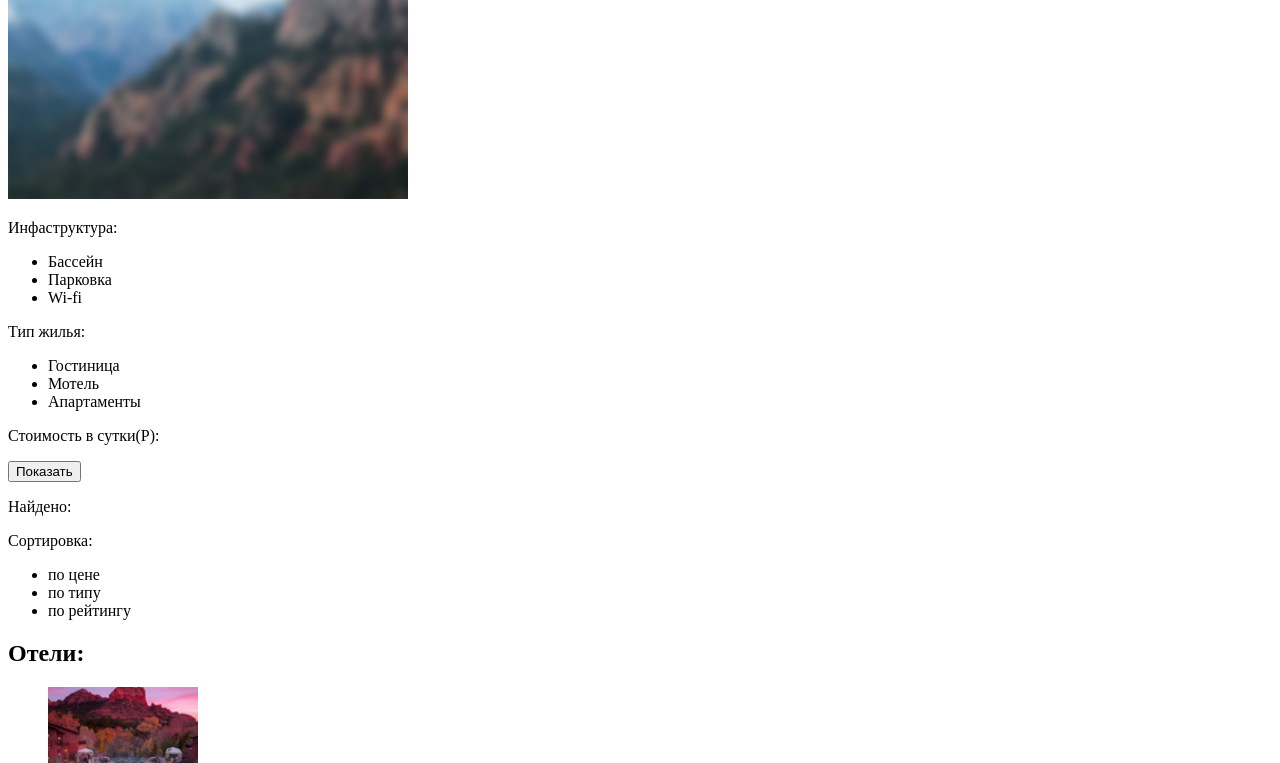
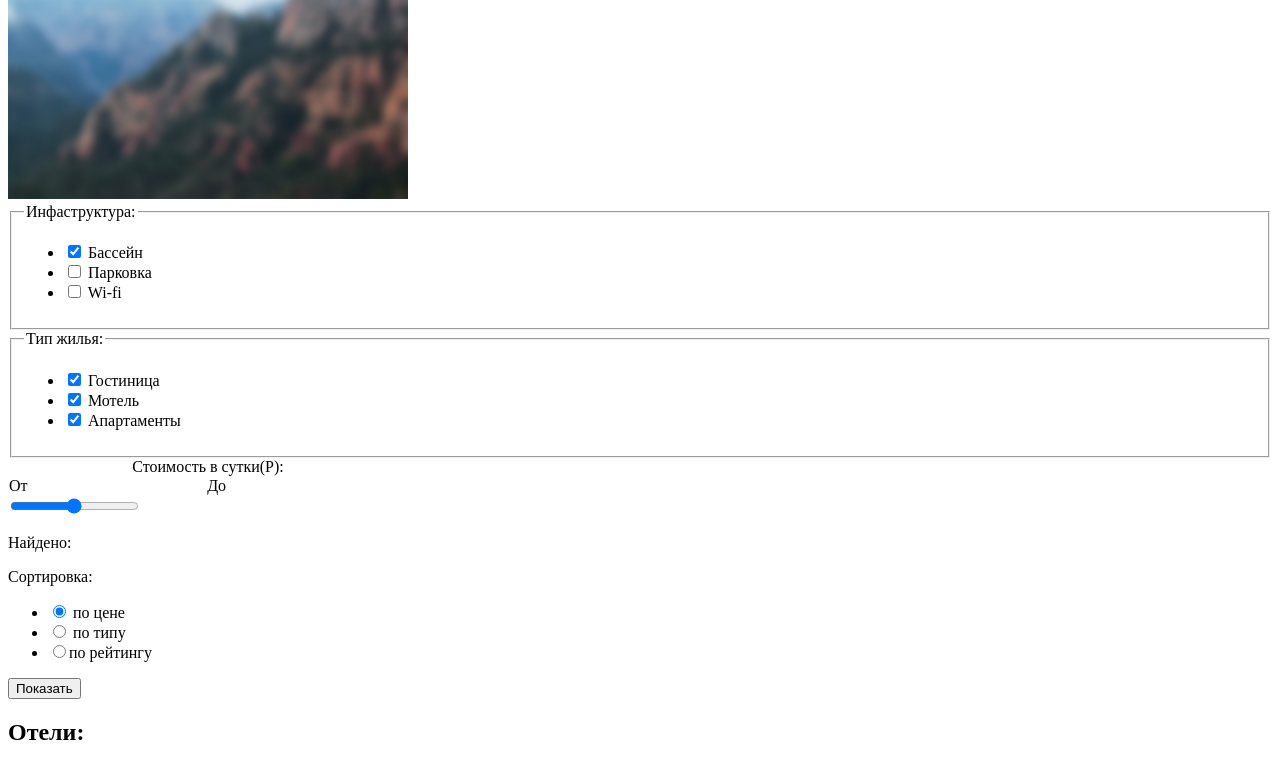
Before and after one commit to Vasiliizemov/1132779-sedona-26, a plain HTML site: page hotels.html in a window 1280 px wide. Shown: the part 188-951 px from the top of the page. Drawn offline with Linux system fonts and the light colour scheme.

Commit message:
Выполнил задание по интерактивной разметке

```diff
--- a/hotels.html
+++ b/hotels.html
@@ -17,29 +17,71 @@
 	</nav>
 </header>
 <main>
-	<section>
-		<div class="header-row"><h2>Критерии выбора жилья</h2>
-			<img src="img/header-row.jpg" width="400" height="200" alt="фоновая картинка">
-		<div class="header-col"><p>Инфаструктура:</p>
-		<ul>
-			<li>Бассейн</li>
-			<li>Парковка</li>
-			<li>Wi-fi</li>
-		</ul></div>
-		<div class="header-col"><p>Тип жилья:</p>
-		<ul>
-			<li>Гостиница</li>
-			<li>Мотель</li>
-			<li>Апартаменты</li>
-		</ul></div>
-		<div class="header-col-wide"><p>Стоимость в сутки(Р):</p><!-- Здесь будет цена(Тема "про инпуты")--> <button type="button">Показать</button></div></div>
-	     <div class="header-row-small"><p>Найдено:</p>
-	     <p>Сортировка:</p>
-	     <ul>
-	     	<li>по цене</li>
-	     	<li>по типу</li>
-	     	<li>по рейтингу</li>
-	     </ul><!-- Здесь будет количество отелей(Тема "про инпуты")--></div>
+	<section class="header-row">
+		<h2>Критерии выбора жилья</h2>
+		<img src="img/header-row.jpg" width="400" height="200" alt="фоновая картинка">
+		<form  method="post" action="https://echo.htmlacademy.ru">
+			<fieldset class="header-col">
+				<legend>Инфаструктура:</legend>
+				<ul>
+					<li>
+						<input type="checkbox" name="infrastructure" id="filter-infrastructure" checked>
+						<label for="filter-infrastructure"> Бассейн</label>
+					</li>
+					<li>
+						<input type="checkbox" name="parking" id="filter-parking">
+						<label for="filter-parking">Парковка</label>
+					</li>
+					<li>
+						<input type="checkbox" name="wi-fi" id="filter-wi-fi">
+						<label for="filter-wi-fi">Wi-fi</label>
+					</li>
+				</ul>
+			</fieldset>
+			<fieldset class="header-col">
+		        <legend>Тип жилья:</legend>
+				<ul>
+					<li>
+						<input type="checkbox" name="hotel" id="filter-hotel" checked>
+						<label for="filter-hotel">Гостиница</label>
+					</li>
+					<li>
+						<input type="checkbox" name="motel" id="filter-motel" checked>
+						<label for="filter-motel">Мотель</label>
+					</li>
+					<li>
+						<input type="checkbox" name="apartments" id="filter-apartments" checked> <label for="filter-apartments">Апартаменты</label>
+					</li>
+				</ul>
+			</fieldset>
+			<div class="header-col-wide">
+				<table style="border-collapse: collapse; width: 400px; height: 20px;">
+					<caption>Стоимость в сутки(Р):</caption>
+					<tr>
+						<td>От</td>
+						<td>До</td>
+					</tr>
+				</table>
+				<input type="range" name="price" min="1" max="100" value="50" id="filter-range">
+			</div>
+	    	<div class="header-row-small"><p>Найдено:</p>
+	     		<label>Сортировка:</label>
+	     		<ul>
+	     			<li>
+	     				<input type="radio" name="type" id="filter-price" value="1" checked>
+	     				<label for="filter-price">по цене</label>
+	     			</li>
+	     			<li>
+	     				<input type="radio" name="type" id="filter-type" value="2">
+	     				<label for="filter-type">по типу</label>
+	     			</li>
+	     			<li>
+	     			    <input type="radio" name="type" id="filter-rating" value="3"><label for="filter-rating">по рейтингу</label>
+	     			</li>
+	     		</ul>
+	     		<input type="submit" name="button" id="filter-button" value="Показать">
+	     	</div>
+	 	</form>
 	</section>
 	<section>
 		<h2>
```
Also changed, not shown: index.html (+26 -7 lines).
